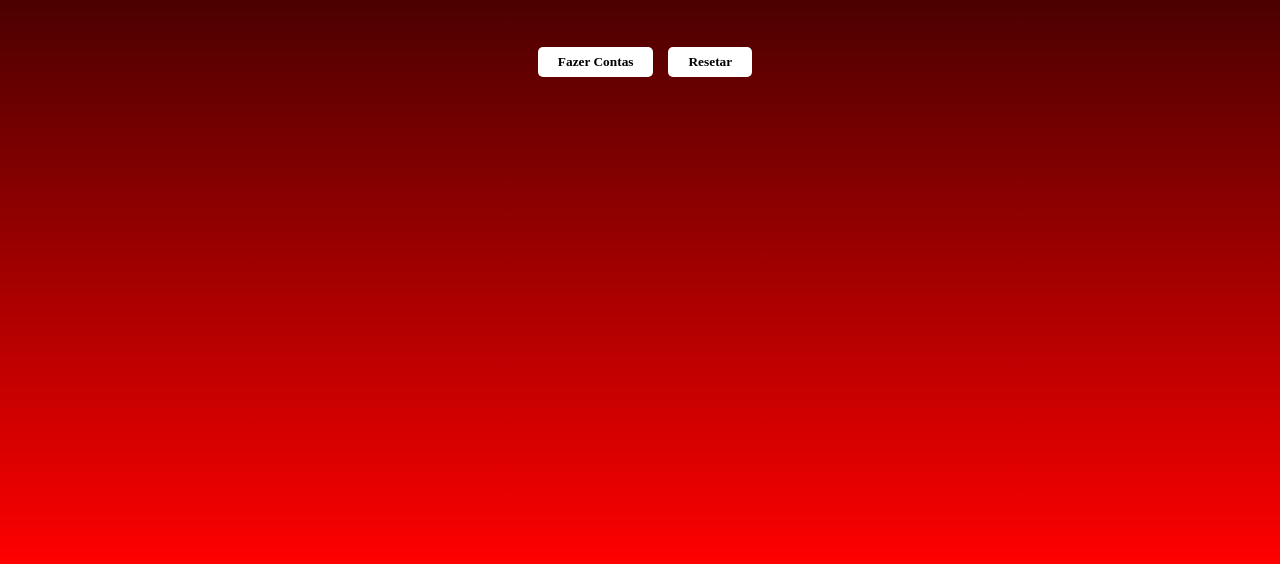
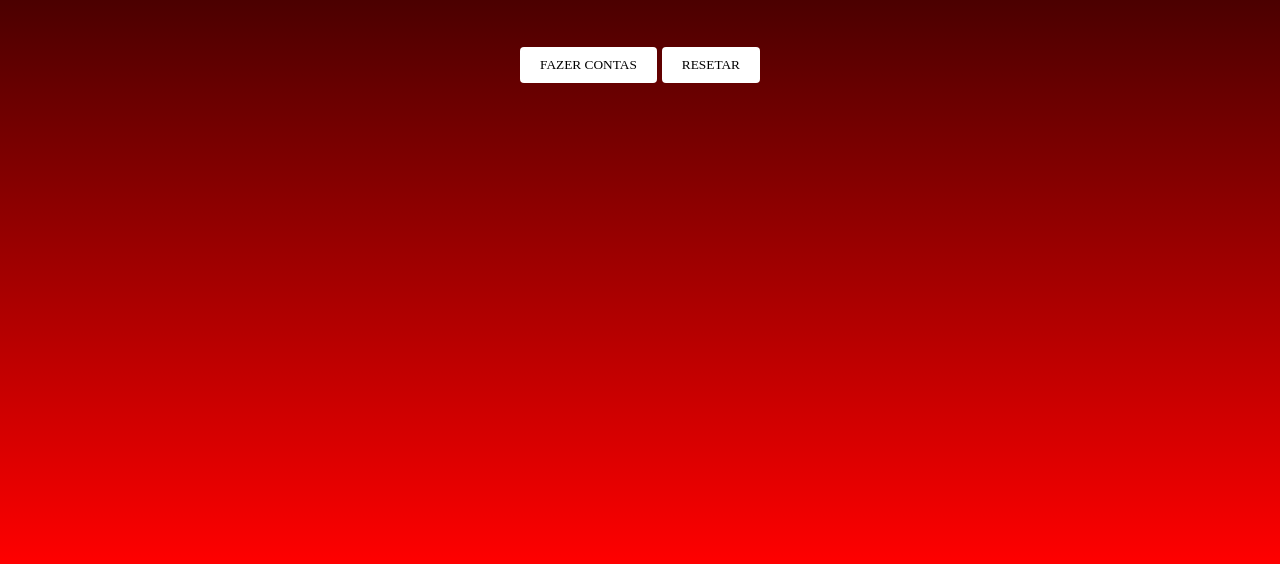
Before and after one commit to henrique1232H/BrincandoComJavaScript, a plain HTML site: page 1-HelloWorld/index.html in a window 1280 px wide. Shown: the part 300-864 px from the top of the page. Drawn offline with Linux system fonts and the light colour scheme.

Commit message:
modified:   1-HelloWorld/assets/css/style.css

```diff
--- a/1-HelloWorld/assets/css/style.css
+++ b/1-HelloWorld/assets/css/style.css
@@ -52,16 +52,14 @@
 
 
 button {
-    margin-left: 1rem;
+    padding: 1rem 2rem;
+    border: none;
+    border-radius: 0.4rem;
+    background: #fff;
+    font-weight: 500;
+    text-transform: uppercase;
+    cursor: pointer;
     margin-bottom: 4rem;
-    border: none;
-    height: 3rem;
-    padding: 0 2rem;
-    border-radius: 0.5rem;
-    font-weight: 600;
-    background: white;
-    cursor: pointer;
-    text-transform: capitalize;
 }
 
 .tabela {
```
